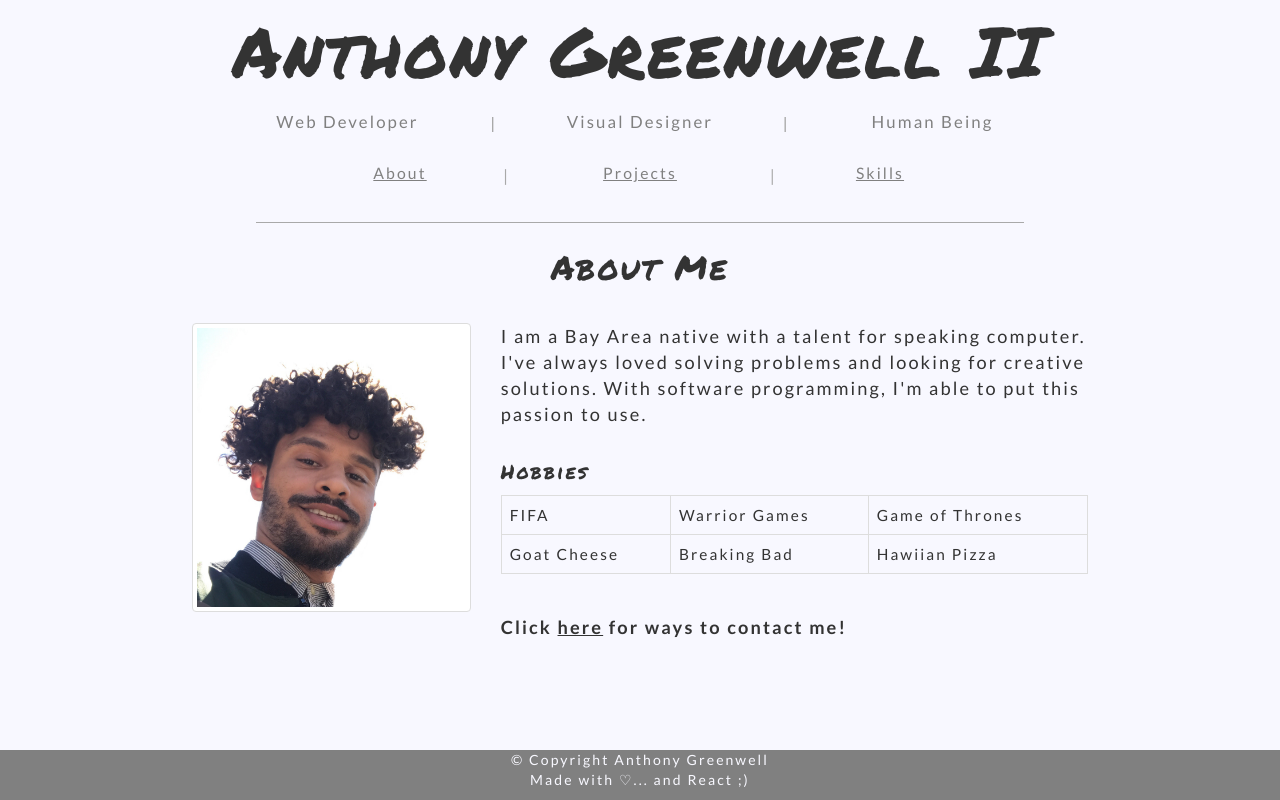
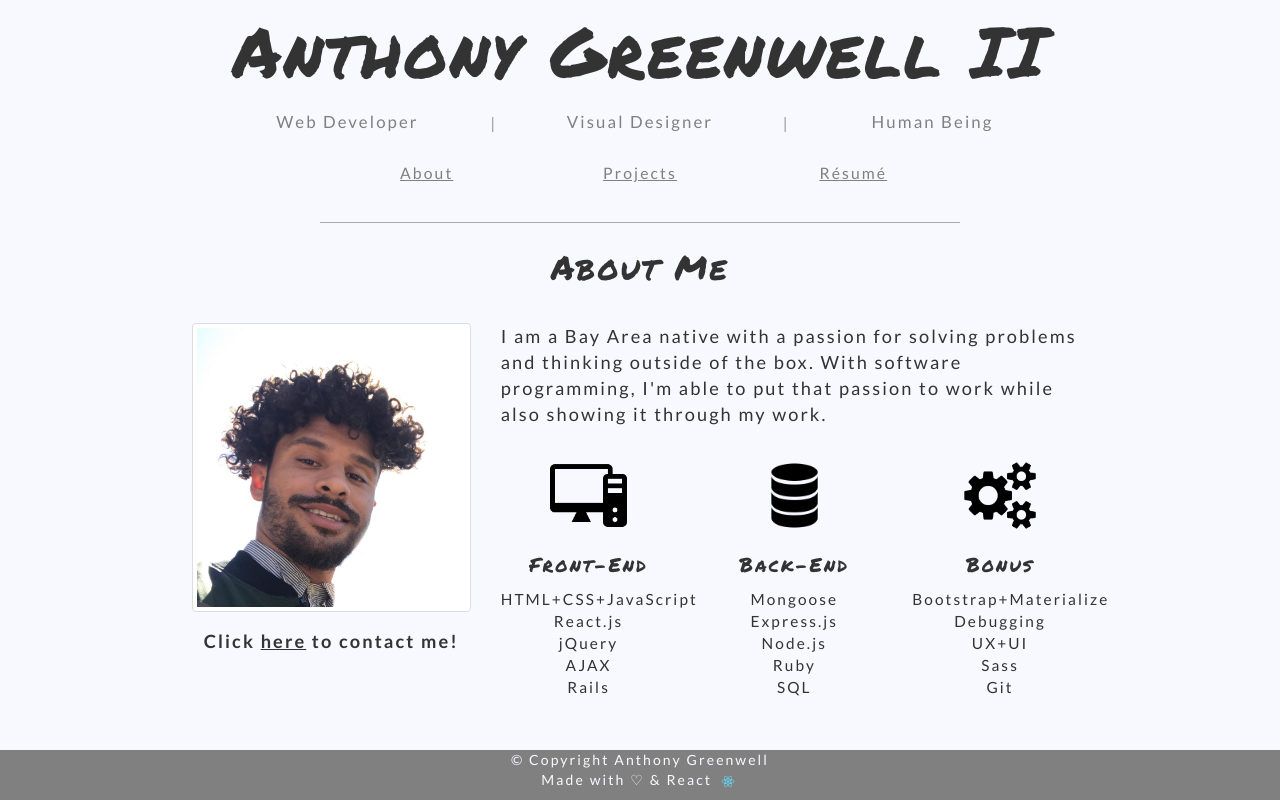
Before and after one commit to Anthony-g2/personal_site, a React app: page / in a window 1280 px wide. Built offline with nearby package versions, Linux system fonts and the light colour scheme.

Commit message:
minor fix 14

```diff
--- a/src/components/About.js
+++ b/src/components/About.js
@@ -4,12 +4,15 @@ import linkedIn from '../pictures/linkedin.png';
 import github from '../pictures/github.png';
 import email from '../pictures/email.png';
 import Anthony from '../pictures/Anthony.JPG';
+import Gear from '../pictures/gear.png';
+import Server from '../pictures/server.png';
+import Computer from '../pictures/computer.png';
 import '../styles/About.css';
 
 class About extends Component {
   render(){
     const popoverTop = (
-      <Popover id="popover-positioned-top" title="Contact Me">
+      <Popover id="popover-positioned-bottom" title="Looking forward to hearing from you!">
         <a href="mailto:ant.greenwell2@gmail.com?Subject=Re:%20Web%20Design%20with%20Anthony%20Greenwell">
           <Image className="f-icon" src={email} alt="email" title="Email" responsive />
         </a>
@@ -27,42 +30,65 @@ class About extends Component {
           <Col xs={12} className="page-title">
             <p className="content-title">About Me</p>
           </Col>
-          <Col xs={12} md={4}>
+          <Col xs={12} md={4} id="a-image">
             <Image className="about-image" src={Anthony} alt="me" title="Me" thumbnail />
+            <strong>
+                <p className="content">
+                  Click <OverlayTrigger trigger="click" placement="bottom" overlay={popoverTop}>
+                      <span className="span-link">here</span>
+                    </OverlayTrigger> to contact me!
+                </p>
+            </strong>
           </Col>
           <Col xs={12} md={8}>
             <p className="content">
-              I am a Bay Area native with a talent for speaking computer. I've
-              always loved solving problems and looking for creative solutions.
-              With software programming, I'm able to put this passion to use.
+              I am a Bay Area native with a passion for solving problems and
+              thinking outside of the box. With software programming, I'm able
+              to put that passion to work while also showing it through my work.
             </p>
             <br />
-            <p className="sub-title">
-              Hobbies
-            </p>
-            <Table hover bordered>
-              <tbody>
-                <tr>
-                  <td className="small content">FIFA</td>
-                  <td className="small content">Warrior Games</td>
-                  <td className="small content">Game of Thrones</td>
-                </tr>
-                <tr>
-                  <td className="small content">Goat Cheese</td>
-                  <td className="small content">Breaking Bad</td>
-                  <td className="small content">Hawiian Pizza</td>
-                </tr>
-              </tbody>
-            </Table>
+            <Row id="about-skills">
+              <Col xs={12} md={4}>
+                <Image src={Computer} alt="front_end" title="Front-End" className="skill-img" />
+                <p className="sub-title">
+                  Front-End
+                </p>
+                <ul className="skill-list">
+                <li className="small content">HTML+CSS+JavaScript</li>
+                  <li className="small content">React.js</li>
+                  <li className="small content">jQuery</li>
+                  <li className="small content">AJAX</li>
+                  <li className="small content">Rails</li>
+                </ul>
+              </Col>
+              <Col xs={12} md={4}>
+                <Image src={Server} alt="Back_end" title="Back-End" className="skill-img" />
+                <p className="sub-title">
+                  Back-End
+                </p>
+                <ul className="skill-list">
+                  <li className="small content">Mongoose</li>
+                  <li className="small content">Express.js</li>
+                  <li className="small content">Node.js</li>
+                  <li className="small content">Ruby</li>
+                  <li className="small content">SQL</li>
+                </ul>
+              </Col>
+              <Col xs={12} md={4}>
+                <Image src={Gear} alt="bonus" title="Bonus Skills" className="skill-img" />
+                <p className="sub-title">
+                  Bonus
+                </p>
+                <ul className="skill-list">
+                  <li className="small content">Bootstrap+Materialize</li>
+                  <li className="small content">Debugging</li>
+                  <li className="small content">UX+UI</li>
+                  <li className="small content">Sass</li>
+                  <li className="small content">Git</li>
+                </ul>
+              </Col>
+            </Row>
             <br />
-            <strong>
-                <p className="content">
-                  Click <OverlayTrigger trigger="click" placement="top" overlay={popoverTop}>
-                      <span className="span-link">here</span>
-                    </OverlayTrigger> for ways to contact me!
-                </p>
-            </strong>
-
           </Col>
         </Row>
     )
--- a/src/components/Footer.js
+++ b/src/components/Footer.js
@@ -1,4 +1,6 @@
 import React, { Component } from 'react';
+import { Image } from 'react-bootstrap';
+import Reactlogo from '../pictures/react-logo.png';
 import '../styles/Footer.css';
 
 class Footer extends Component {
@@ -7,7 +9,7 @@ class Footer extends Component {
     return (
       <ul id="footer">
         <li className="footer-content">&copy; Copyright Anthony Greenwell</li>
-        <li className="footer-content">Made with &#9825;... and React ;)</li>
+        <li className="footer-content">Made with &#9825; & React <Image src={Reactlogo} className='footer-image' alt='react' title='React' /></li>
       </ul>
     )
   }
--- a/src/components/Nav.js
+++ b/src/components/Nav.js
@@ -8,20 +8,14 @@ class Nav extends Component {
     return (
       <Row className="nav-bar">
         <ul className="nav-list">
-          <Col xs={4} lg={3}>
+          <Col xs={4}>
             <li className="nav-item"><Link to="/" className="nav-link"> About </Link></li>
           </Col>
-          <Col xsHidden smHidden mdHidden lg={1}>
-            <p className="content seperator"> | </p>
-          </Col>
-          <Col xs={4} lg={4}>
+          <Col xs={4}>
             <li className="nav-item"><Link to="/projects" className="nav-link"> Projects </Link></li>
           </Col>
-          <Col xsHidden smHidden mdHidden lg={1}>
-            <p className="content seperator"> | </p>
-          </Col>
-          <Col xs={4} lg={3}>
-            <li className="nav-item"><Link to="/skills" className="nav-link"> Skills </Link></li>
+          <Col xs={4}>
+            <li className="nav-item"><Link to="/skills" className="nav-link"> Résumé </Link></li>
           </Col>
         </ul>
       </Row>
--- a/src/components/Skills.js
+++ b/src/components/Skills.js
@@ -3,6 +3,7 @@ import { Table, Col, Row, Image } from 'react-bootstrap';
 import Gear from '../pictures/gear.png';
 import Server from '../pictures/server.png';
 import Computer from '../pictures/computer.png';
+import Resume from '../pictures/resume.pdf';
 import '../styles/Skills.css'
 
 class Skills extends Component {
@@ -11,51 +12,12 @@ class Skills extends Component {
       <div id="skills">
         <Row>
           <Col xs={12} className="page-title">
-            <p className="content-title">Technical Skills</p>
+            <p className="content-title">Résumé</p>
           </Col>
         </Row>
         <Row>
-          <Col xs={12} md={4}>
-            <Image src={Computer} alt="front_end" title="Front-End" className="skill-img" />
-            <p className="sub-title">
-              Front-End
-            </p>
-            <hr />
-            <ul className="skill-list">
-            <li className="small content">HTML+CSS+JavaScript</li>
-              <li className="small content">React.js</li>
-              <li className="small content">jQuery</li>
-              <li className="small content">AJAX</li>
-              <li className="small content">Rails</li>
-            </ul>
-          </Col>
-          <Col xs={12} md={4}>
-            <Image src={Server} alt="Back_end" title="Back-End" className="skill-img" />
-            <p className="sub-title">
-              Back-End
-            </p>
-            <hr />
-            <ul className="skill-list">
-              <li className="small content">Mongoose</li>
-              <li className="small content">Express.js</li>
-              <li className="small content">Node.js</li>
-              <li className="small content">Ruby</li>
-              <li className="small content">SQL</li>
-            </ul>
-          </Col>
-          <Col xs={12} md={4}>
-            <Image src={Gear} alt="bonus" title="Bonus Skills" className="skill-img" />
-            <p className="sub-title">
-              Bonus
-            </p>
-            <hr />
-            <ul className="skill-list">
-              <li className="small content">Bootstrap+Materialize</li>
-              <li className="small content">Debugging</li>
-              <li className="small content">UX+UI</li>
-              <li className="small content">Sass</li>
-              <li className="small content">Git</li>
-            </ul>
+          <Col xs={12}>
+            <embed src={Resume} width="100%" height="1200vh" />
           </Col>
         </Row>
       </div>
--- a/src/styles/About.css
+++ b/src/styles/About.css
@@ -5,3 +5,10 @@
   text-decoration: underline;
   font-weight: bold;
 }
+#about-skills {
+  text-align: center;
+}
+#a-image .content {
+  text-align: center;
+  margin-top: 2vh;
+}
--- a/src/styles/Footer.css
+++ b/src/styles/Footer.css
@@ -21,3 +21,6 @@
 .popover-content {
   text-align: center;
 }
+.footer-image {
+  width: 1.7vw;
+}
--- a/src/styles/Skills.css
+++ b/src/styles/Skills.css
@@ -10,9 +10,9 @@
   margin-bottom: 1vh;
 }
 .skill-img {
-  width: 10vw;
+  width: 6vw;
   margin-bottom: 2vh;
 }
 #skills hr {
-  width: 12vw;
+  width: 8vw;
 }
--- a/src/styles/index.css
+++ b/src/styles/index.css
@@ -36,5 +36,5 @@ hr {
   border-top: 1px solid darkgrey;
 }
 .main-hr {
-  width: 60vw;
+  width: 50vw;
 }
```
Also changed, not shown: src/pictures/react-logo.png (added), 1 other file.
